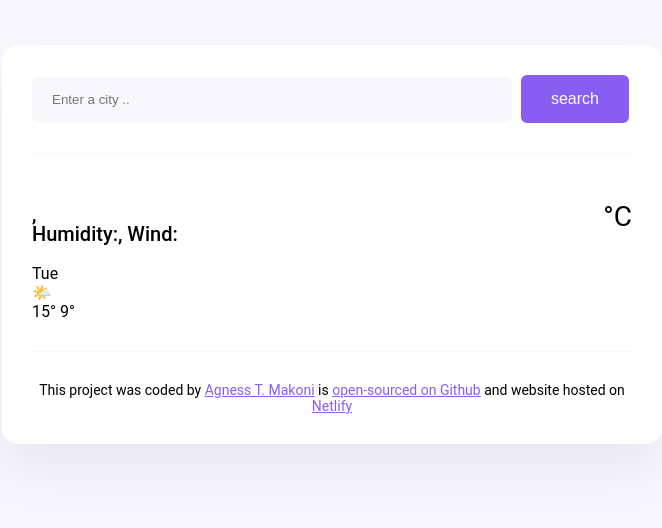
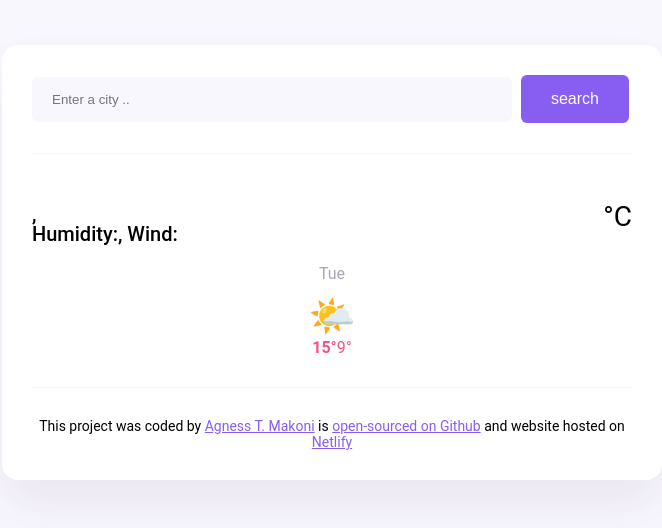
Before and after one commit to aggy2024/Weather-app, a plain HTML site: page index.html in a window 1280 px wide. Shown: the whole page, without its empty margins (308-970 px from the left). Drawn offline with nearby package versions, Linux system fonts and the light colour scheme; no server answers.

Commit message:
updates css and html

```diff
--- a/index.html
+++ b/index.html
@@ -36,7 +36,16 @@
     <div class="weather-forecast-day">
     <div class="weather-forecast-date">Tue</div>
     <div class="weather-forecast-icon">🌤️</div>
-    <div class="weather-forecast-temperatures">15° 9°</div>
+    <div class="weather-forecast-temperatures">
+    <div class="weather-forecast-temperature">
+      <strong>15°</strong>
+    </div>
+    <div class="weather-forecast-temperature">
+      9°
+    </div>
+    </div>
+    </div>
+    </div>
     </main>
 
   <footer>
--- a/src/style.css
+++ b/src/style.css
@@ -86,5 +86,24 @@ main {
 .weather-app-unit{
   margin-top: 16px;
   font-size: 28px;
+}
+.weather-forecast-date {
+  text-align: center;
+  color: rgba(39,33,66,0.4);
+  font-size: 16px;
+  line-height: 20px;
+  margin-bottom: 10px;
+}
+.weather-forecast-icon{
+  font-size: 38px;
+  text-align: center;
+}
+.weather-forecast-temperatures{
+  text-align: center;
+  color: #f65282;
+  display: flex;
+  justify-content: center;
+}
+.weather-forecast-temperature {
 
 }
```
